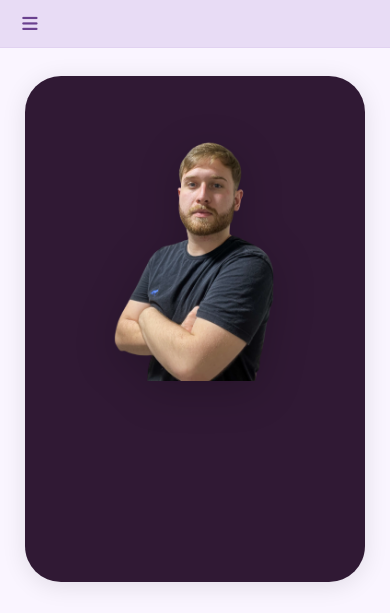
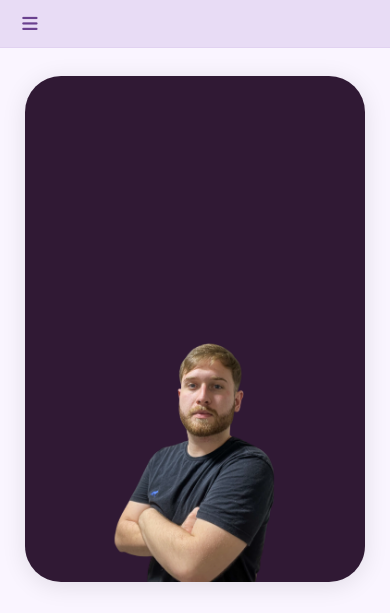
Before and after one commit to diogoww/diogow.dev, a website: page index.html in a window 390 px wide. Shown: the top 613 px of the page. Drawn offline with nearby package versions, Linux system fonts and the light colour scheme.

Commit message:
feat: ajustes de responsividade em home.css

```diff
--- a/styles/home.css
+++ b/styles/home.css
@@ -129,13 +129,19 @@
 
 #banner img:hover {
     transform: none !important;
-    filter: drop-shadow(0 15px 30px rgba(0, 0, 0, 0.3));
+    filter: none !important;
 }
 
 #banner::before {
     display: none;
 }
 
+#banner img, #banner img:hover {
+    animation: none !important;
+    transform: none !important;
+    transition: none !important;
+    filter: none !important;
+}
 
 
 .shape {
@@ -156,6 +162,10 @@
 
     #banner {
         width: 45%;
+    }
+
+    #banner img {
+        animation: none;
     }
 
     .shape {
@@ -203,6 +213,7 @@
 
     #banner img {
         max-height: 50vh;
+        animation: none;
     }
 
     .shape {
@@ -223,7 +234,7 @@
     #banner {
         display: flex !important;
         flex-direction: column;
-        justify-content: flex-start;
+        justify-content: flex-end;
         align-items: center;
         width: 90vw;
         max-width: 340px;
@@ -236,17 +247,18 @@
         position: relative;
     }
     #banner img {
+        display: block;
+        margin-left: auto;
+        margin-right: auto;
+        margin-bottom: 0;
+        width: auto;
         height: 98%;
         max-height: 98%;
-        width: auto;
-        left: 50%;
-        top: 10px;
-        bottom: unset;
-        transform: translateX(-50%);
-        position: absolute;
-        margin: 0 auto;
-        display: block;
-        z-index: 2;
+        object-fit: contain;
+        align-self: flex-end;
+    }
+    #banner img:hover {
+        animation: none;
     }
     #cta {
         width: 100%;
```
